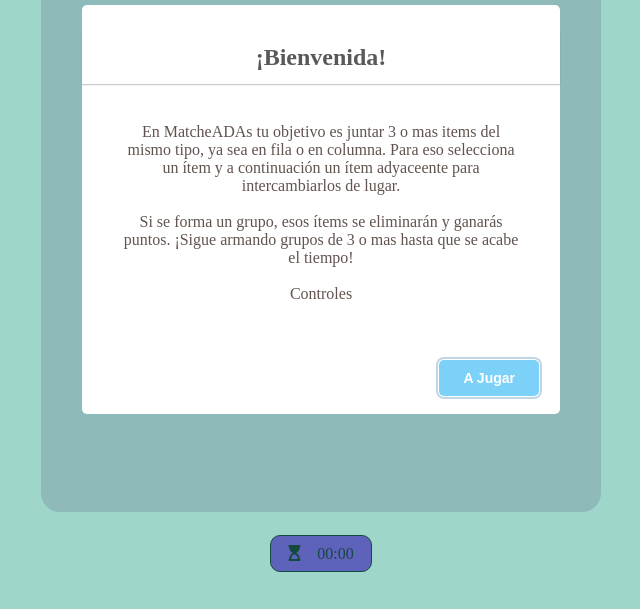
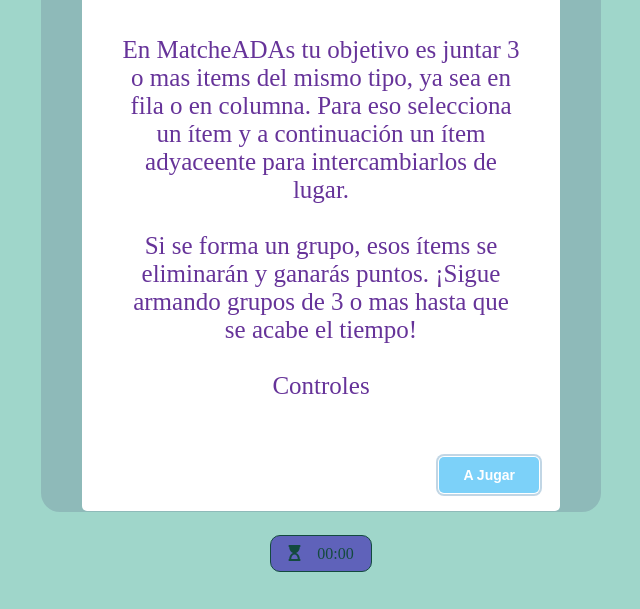
Before and after one commit to Naty1401/Proyecto_MatcheADAs, a plain HTML site: page index.html in a window 1280 px wide. Shown: the part 191-800 px from the top of the page, without its empty margins (319-959 px from the left). Drawn offline with nearby package versions, Linux system fonts and the light colour scheme.

Commit message:
UPDATE/Peuqueños cambios visales

```diff
--- a/js/modales.js
+++ b/js/modales.js
@@ -49,7 +49,7 @@ const niveles = () => {
 const reiniciar = () => {
     stopTimer()
 swal({
-            title: "Reiniciar juego?",
+            title: "¿Reiniciar juego?",
             text: "Perderás todo tu puntaje acumulado",
             buttons: {
                 cancel: 'Cancelar',
--- a/style.css
+++ b/style.css
@@ -107,7 +107,7 @@ body{
  /*Modales*/
 .swal-title {
     margin: 0px;
-    font-size: 24px;
+    font-size: 34px;
     box-shadow: 0px 1px 1px rgba(0, 0, 0, 0.21);
     margin-bottom: 28px;
 }
@@ -117,7 +117,8 @@ body{
     display: block;
     margin: 22px;
     text-align: center;
-    color: #61534e;
+    color: rebeccapurple;
+    font-size: 25px;
 }
 
 .swal-overlay {
```
